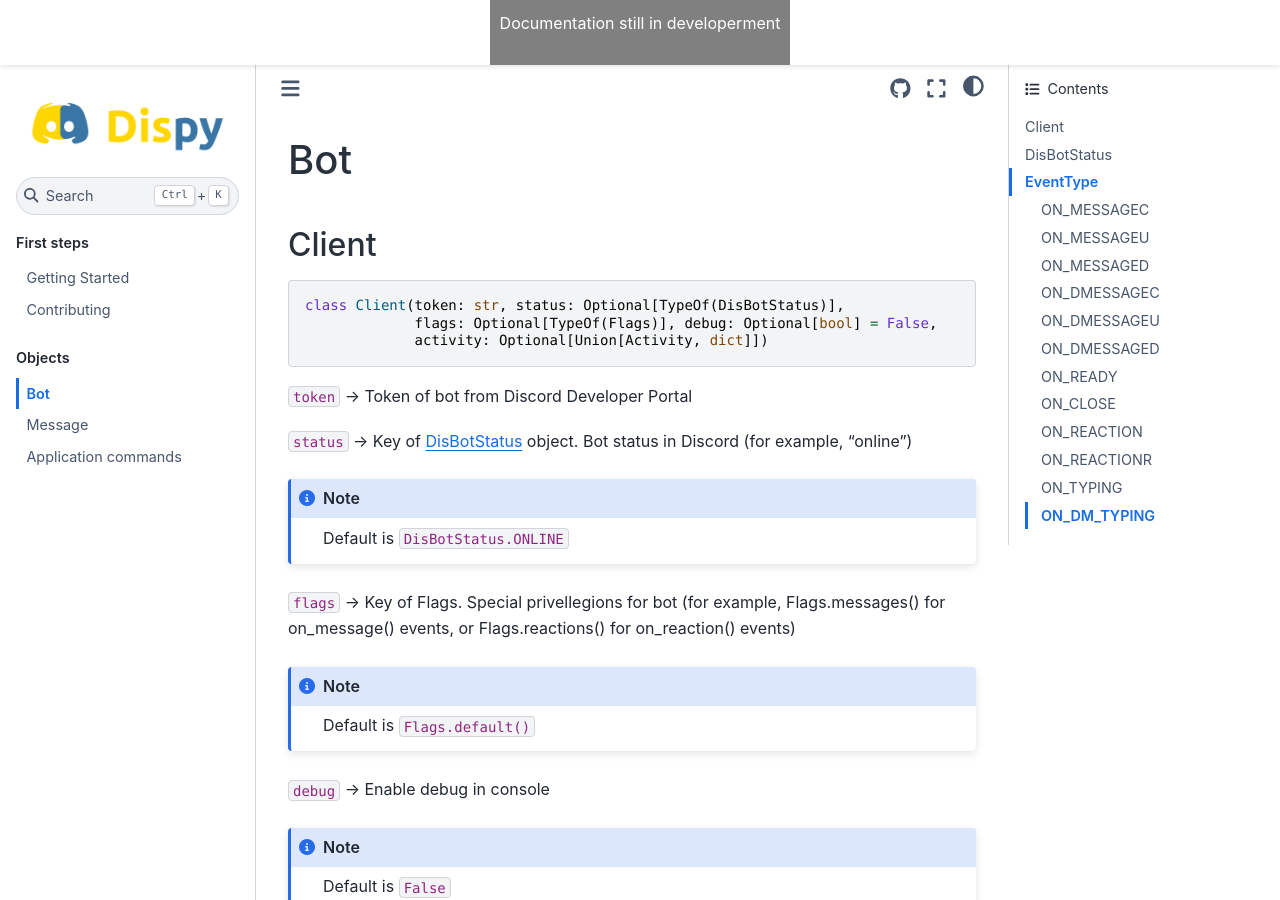
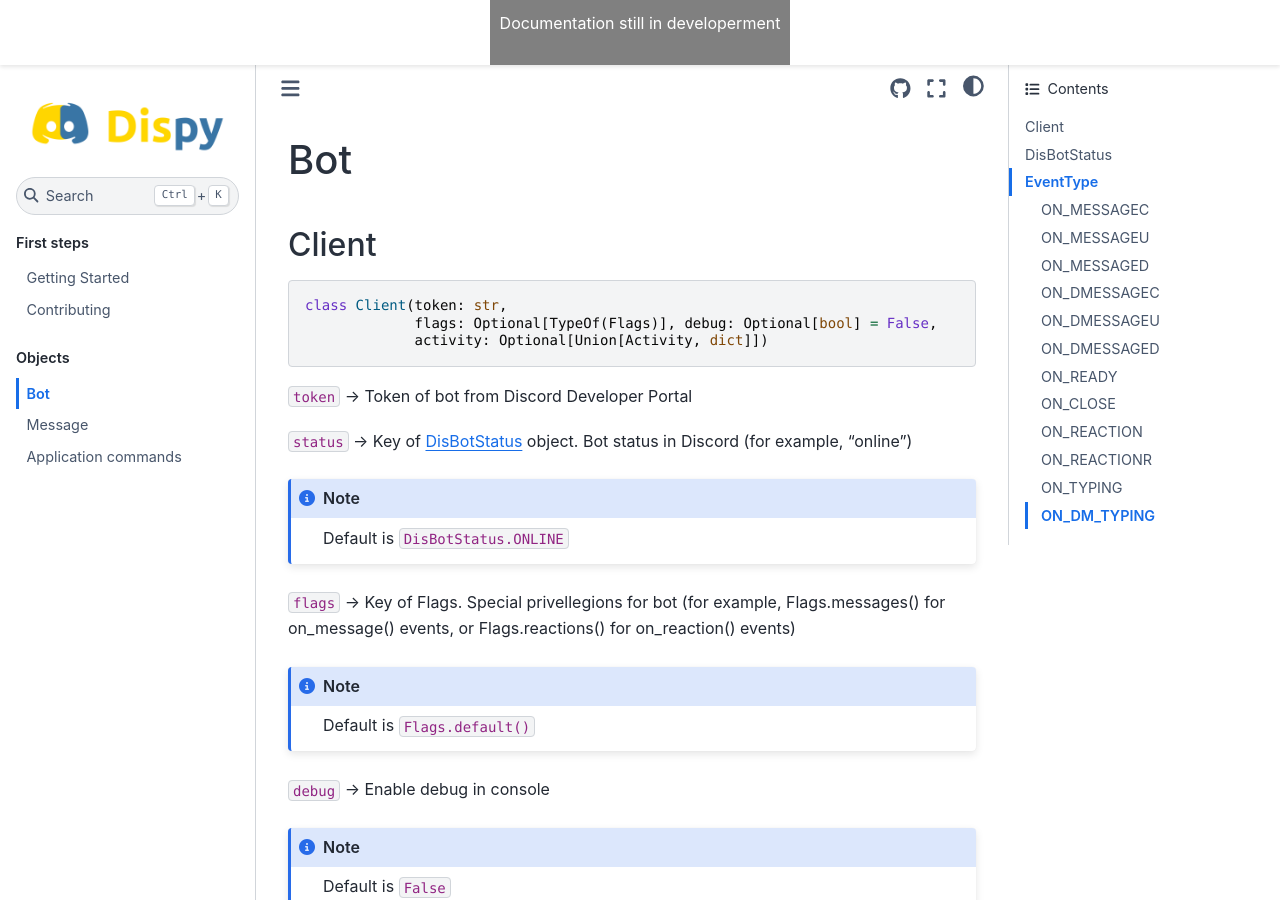
Before and after one commit to bleudev/pytecord_old_archive, a Sphinx documentation site: the page built from docs/source/objects/bot.rst, in a window 1280 px wide and 900 px high. Built offline with Sphinx 7.4.7 and the Sphinx Book theme 1.1.4, drawn with Linux system fonts in a browser that asks for light colours.

Commit message:
Commit suggestion №15

```diff
--- a/docs/source/objects/bot.rst
+++ b/docs/source/objects/bot.rst
@@ -6,7 +6,7 @@ Client
 
 ::
 
-    class Client(token: str, status: Optional[TypeOf(DisBotStatus)],
+    class Client(token: str,
                  flags: Optional[TypeOf(Flags)], debug: Optional[bool] = False,
                  activity: Optional[Union[Activity, dict]])
 
```
